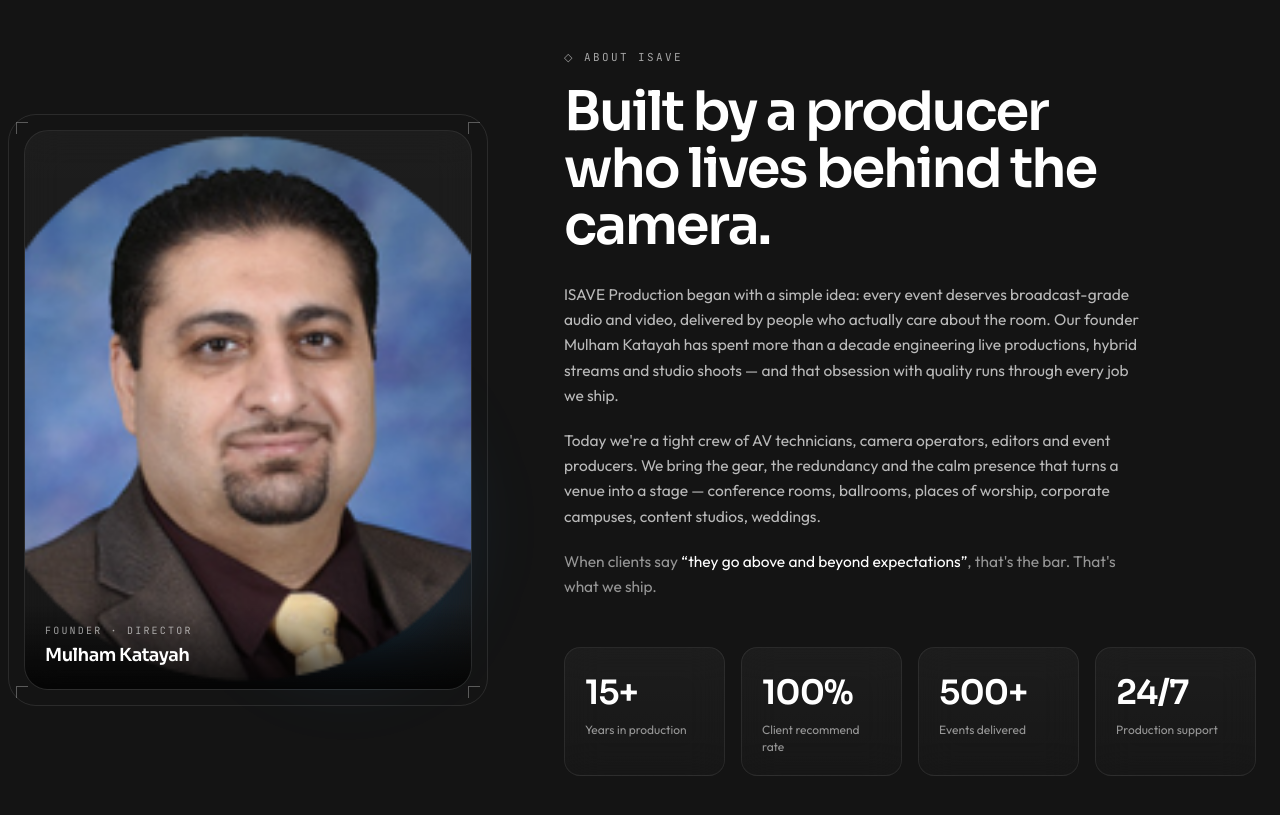
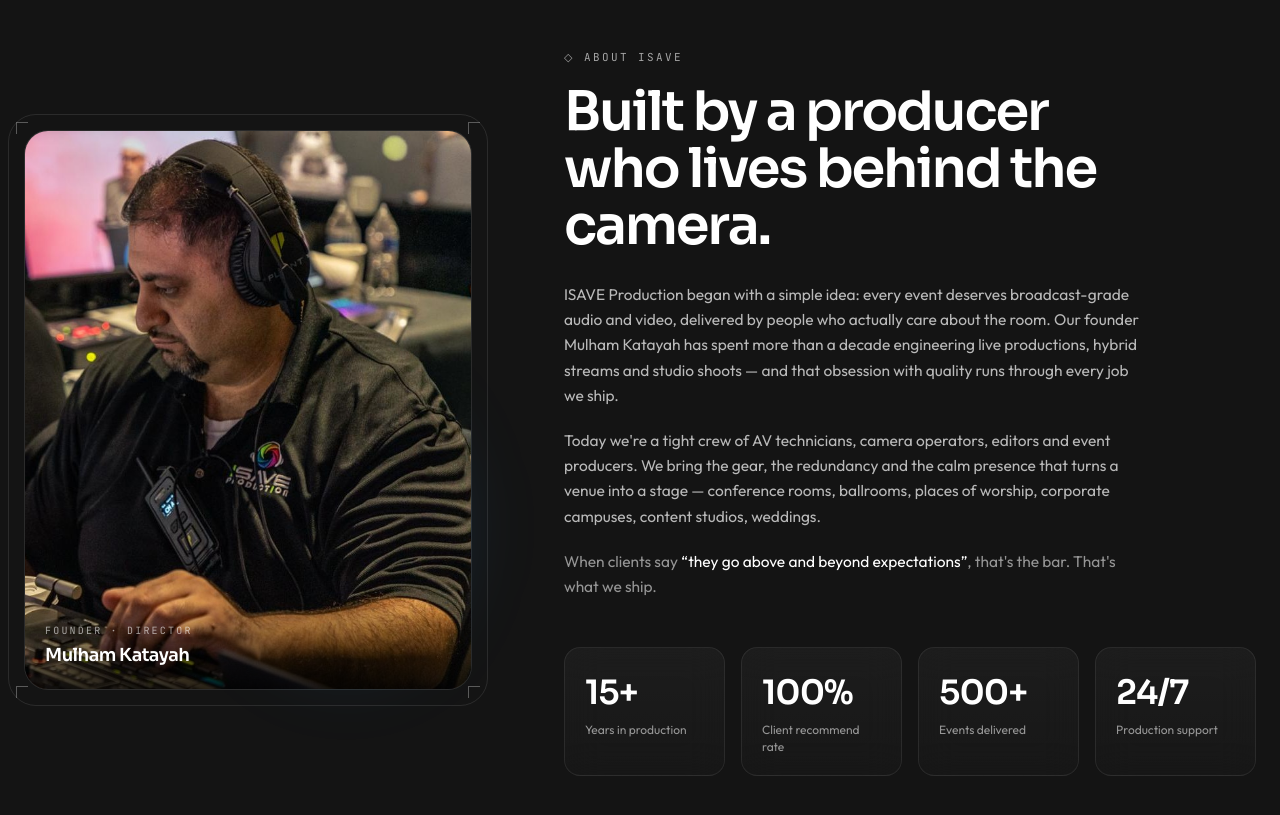
Before and after one commit to equitaz/ISAVE, a Next.js app: page / in a window 1280 px wide. Shown: the part 4620-5435 px from the top of the page. Built offline with nearby package versions, Linux system fonts and the light colour scheme.

Commit message:
update all

```diff
--- a/src/components/sections/About.tsx
+++ b/src/components/sections/About.tsx
@@ -30,7 +30,7 @@
                    style={{ background: "radial-gradient(60% 60% at 50% 50%, rgba(42,159,250,0.45), transparent 70%)", filter: "blur(40px)" }} />
               <div className="relative h-full w-full rounded-[24px] overflow-hidden glass">
                 <Image
-                  src="/brand/ceo.png"
+                  src="/brand/ceo.jpeg"
                   alt="Mulham Katayah, founder of ISAVE Production"
                   width={800} height={1000}
                   className="h-full w-full object-cover"
```
Also changed, not shown: public/brand/ceo.jpeg (added).
